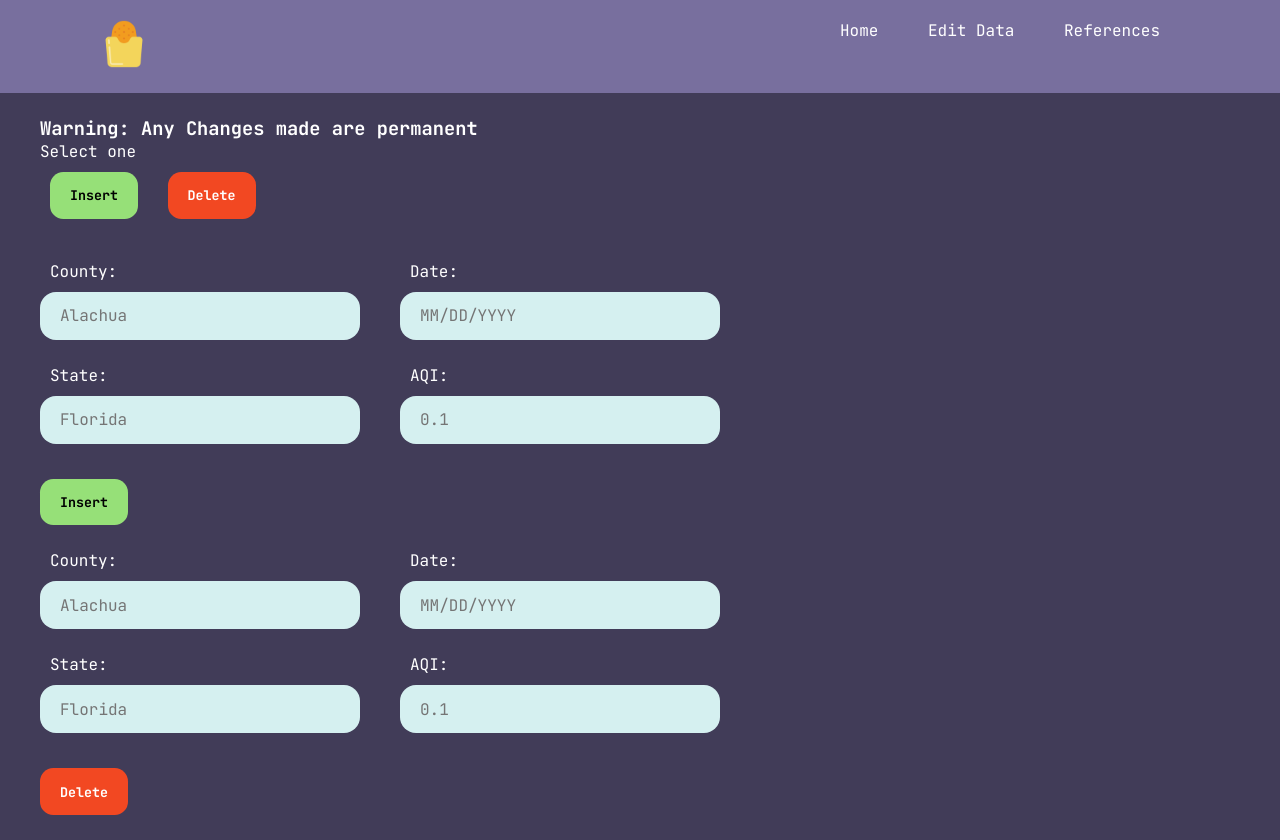
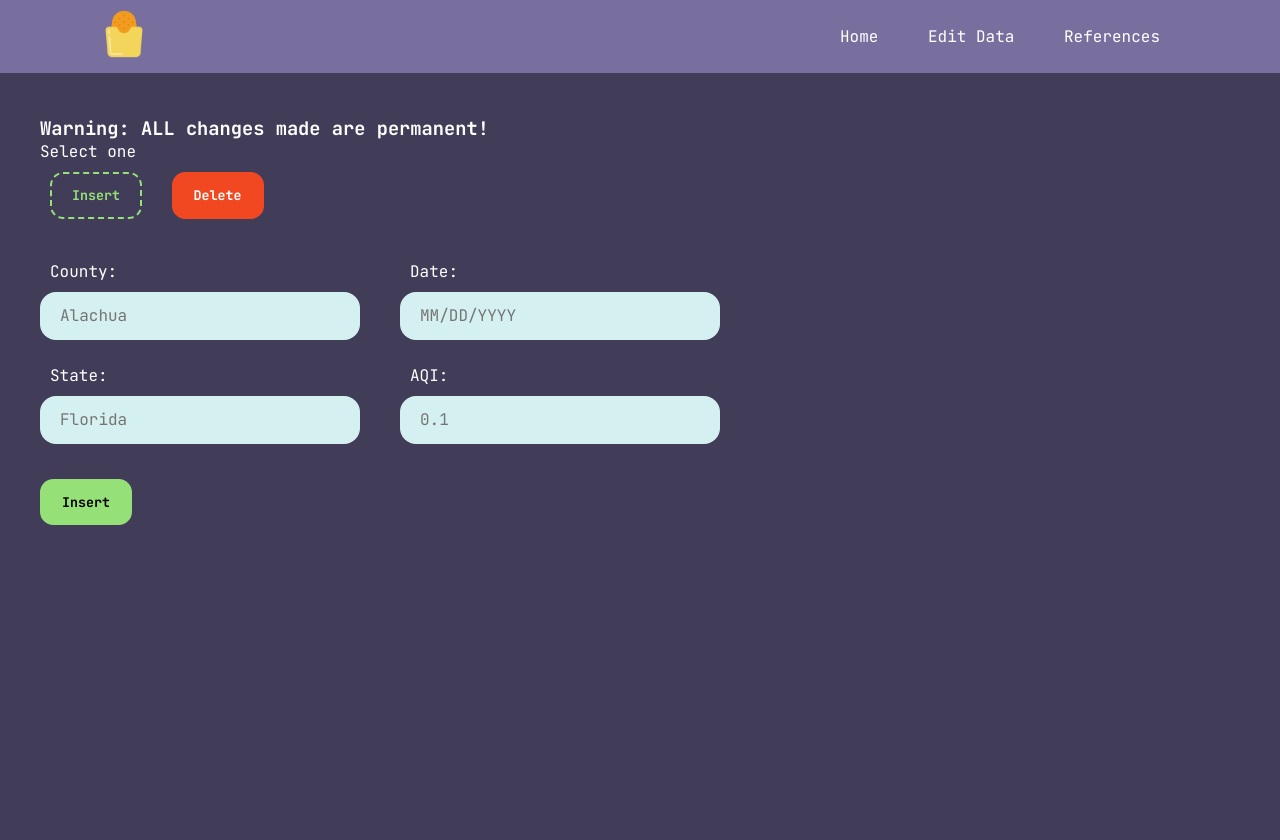
Before and after one commit to TheLeviEthan/DSA-Project-3a, a plain HTML site: page dataEdit.html in a window 1280 px wide. Both pictures are taken after a click on the button "Insert". After the commit the page ends 800 px from the top, so only its background shows below. Drawn offline with Linux system fonts and the light colour scheme.

Commit message:
Finished Edit Page

```diff
--- a/dataEdit.html
+++ b/dataEdit.html
@@ -21,42 +21,28 @@
 </body>
 <main>
     <section class="ChangeType">
-            <h3>Warning: Any Changes made are permanent</h3>
+        <h3>Warning: ALL changes made are permanent!</h3>
         <p>Select one</p>
         <button type= "button" id="insertToggle" class="insertToggle">Insert</button>
         <button type= "button" id="deleteToggle" class="deleteToggle">Delete</button>
         </section>
-        <section class="Insertion">
+    <section id="inputSection" class="hidden">
         <div>
             <label for="county">County:</label>
             <input type="text" id="county" name="county"  placeholder="Alachua">
             <label for="state">State:</label>
             <input type="text" id="state" name="state"  placeholder="Florida">
-                <button type= "submit" id="insert">Insert</button>
+            <button type= "submit" id="insert" class="InsertButton">Insert</button>
+            <button type= "submit" id="delete" class="DeleteButton">Delete</button>
          </div>
         <div>
             <label for="date">Date:</label>
             <input type="text" id="date" name="date"  placeholder="MM/DD/YYYY">
-                <label for="ozone">AQI:</label>
-                <input type="text" id="ozone" name="ozone"  placeholder="0.1">
+            <label for="aqi">AQI:</label>
+            <input type="text" id="aqi" name="aqi"  placeholder="0.1">
         </div>
 
     </section>
-        <section class="Deletion">
-            <div>
-                <label for="county">County:</label>
-                <input type="text" id="county" name="county"  placeholder="Alachua">
-                <label for="state">State:</label>
-                <input type="text" id="state" name="state"  placeholder="Florida">
-                <button type= "submit" id="delete">Delete</button>
-            </div>
-            <div>
-                <label for="date">Date:</label>
-                <input type="text" id="date" name="date"  placeholder="MM/DD/YYYY">
-                <label for="ozone">AQI:</label>
-                <input type="text" id="ozone" name="ozone"  placeholder="0.1">
-
-            </div>
-        </section>
+    <script src="dataEdit.js"></script>
 </main>
 </html>
--- /dev/null
+++ b/dataEdit.js
@@ -0,0 +1,36 @@
+// Purpose: This file is used to toggle between the insert and delete sections of the data edit page
+//React MUI
+//API QUESTIOn Discord
+
+document.addEventListener('DOMContentLoaded',()=>{
+    //buttons and sections
+    const toggleInsert = document.getElementById('insertToggle');
+    const toggleDelete = document.getElementById('deleteToggle');
+    const insertButton = document.getElementById('insert');
+    const deleteButton = document.getElementById('delete');
+    const inputSect = document.getElementById('inputSection');
+
+    //Debug
+    console.log(toggleInsert, toggleDelete);
+
+    //Functions
+    function changeEdit(toggle1, toggle2, button1, button2){
+        //toggles
+        toggle1.classList.add('active');
+        toggle2.classList.remove('active');
+        //buttons
+        button1.classList.remove('hidden');
+        button2.classList.add('hidden');
+    }
+
+    //Event
+    toggleInsert.addEventListener('click',()=>{
+        changeEdit(toggleInsert, toggleDelete, insertButton, deleteButton);
+        inputSect.classList.add('dataInputSection');
+    });
+    toggleDelete.addEventListener('click',()=>{
+        changeEdit(toggleDelete, toggleInsert, deleteButton, insertButton);
+        inputSect.classList.add('dataInputSection');
+    });
+
+});
--- a/style.css
+++ b/style.css
@@ -7,13 +7,17 @@
     font-family: 'JetBrains Mono', monospace;
 }
 
+.hidden{
+    display: none;
+}
+
 /* NAVIGATION */
 header{
     position: fixed;
     top: 0;
     left: 0;
     width: 100%;
-    padding: 20px 100px;
+    padding: 10px 100px;
     display: flex;
     justify-content: space-between;
     background-color: #786F9E;
@@ -23,7 +27,9 @@ header{
 .logoContainer img{
     width: 3em;
 }
-
+nav{
+    padding: 1em 0px;
+}
 nav a{
     margin: 0 10px;
     padding: 5px 10px;
@@ -37,7 +43,6 @@ nav a:hover{
 }
 
 /* MAIN */
-
 body{
     background-color: #413C58;
     color: white;
@@ -46,49 +51,44 @@ body{
 
 }
 
-
 section{
     width: 100%;
     padding: 20px 100px;
 }
-
+/*=====> HOME PAGE <======*/
 .searchSection{
     height: 10em;
     display: flex;
     align-items: center;
     justify-content: center;
 }
-.searchSection h1{
-    margin: 0 20px;
-    padding: 0 20px;
+.searchSection h2{
+    margin: 0 20px 20px;
+}
+.searchSection p{
+    margin: 0 30px 10px;
+}
+.searchSection button{
+    margin: 4em 0 0;
 }
 
-/*Edit Data Page*/
+/*=====> EDIT DATA PAGE <======*/
 .ChangeType{
     padding: 1em 40px 2em;
 }
-/*Insert Section*/
-.Insertion{
+.dataInputSection{
     display: flex;
     justify-content: center;
     padding: 0 20px 0;
 }
-.Insertion label{
-    margin: 25px 20px 0px;
-    padding: 5px 10px;
-}
-/*Delete Section*/
-.Deletion{
-    display: flex;
-    justify-content: center;
-    padding: 0 20px 0;
-}
-.Deletion label{
+.dataInputSection label{
     margin: 25px 20px 0px;
     padding: 5px 10px;
 }
 
-/*Reference Page*/
+
+
+/*=====> REFERENCE PAGE <======*/
 .references {
     justify-content:left;
     align-items: center;
@@ -120,12 +120,11 @@ input[type="text"]{
 }
 
 
-
 /* BUTTONS */
 button{
     padding: 10px 20px;
     margin: 10px;
-    border: none;
+    border: 2px dashed transparent;
     border-radius: 1em;
     height: 3.5em;
     cursor: pointer;
@@ -143,27 +142,23 @@ button{
     color: white;
 }
 
-.deleteToggle:active{
+.deleteToggle.active{
     background-color: transparent;
     color:#F24822;
     border: 2px dashed #F24822;
 }
 
-.insertToggle:active{
+.insertToggle.active{
     background-color: transparent;
     color: #96E078;
     border: 2px dashed #96E078;
 }
 
-.Insertion button{
+.dataInputSection button{
     margin: 10px 20px 25px;
 }
-.Deletion button{
+.DeleteButton{
     margin: 10px 20px 25px;
     background-color: #F24822;
     color: white;
 }
-
-.Deletion button:hover{
-    background-color: #FFA629;
-}
```
Also changed, not shown: index.html (+2 -1 lines). Lines whose indentation alone changed are shown as unchanged.
